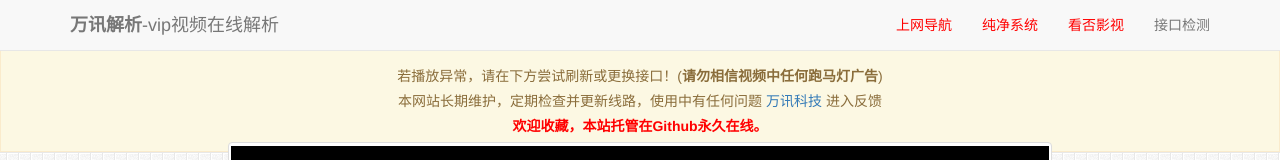
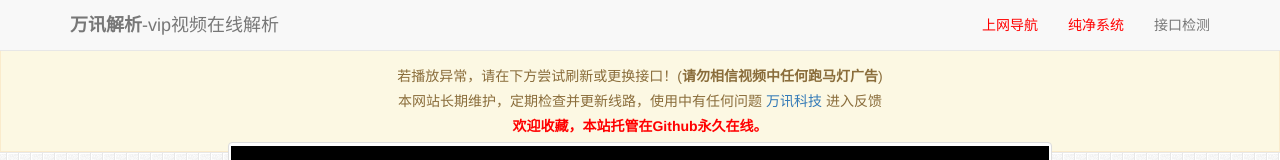
Before and after one commit to wanxunjx/wanxunjx.github.io, a plain HTML site: page index.html in a window 1280 px wide. Shown: the top 160 px of the page. Drawn offline with nearby package versions, Linux system fonts and the light colour scheme; a script that the page names is missing.

Commit message:
Update index.html

```diff
--- a/index.html
+++ b/index.html
@@ -51,7 +51,6 @@
                 <ul class="nav navbar-nav navbar-right">
                     <li><a href="https://www.2345.com/?k265575" target="_blank" style="color: red;">上网导航</a></li>
 					<li><a href="https://www.hixt.top" target="_blank" style="color: red;">纯净系统</a></li>
-					<li><a href="https://www.kanfou.cn" target="_blank" style="color: red;">看否影视</a></li>
                     <li><a href="check.html" target="_blank">接口检测</a></li>
                 </ul>
             </div>
```
